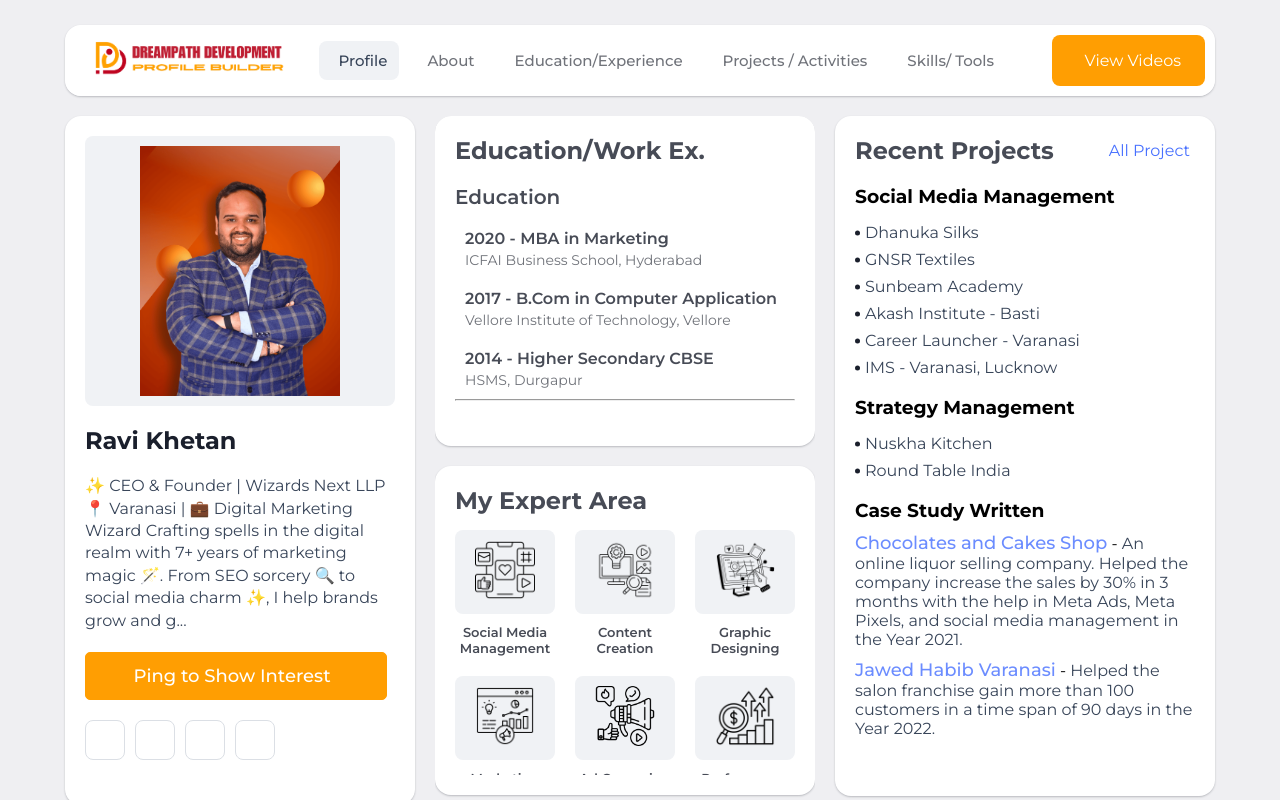
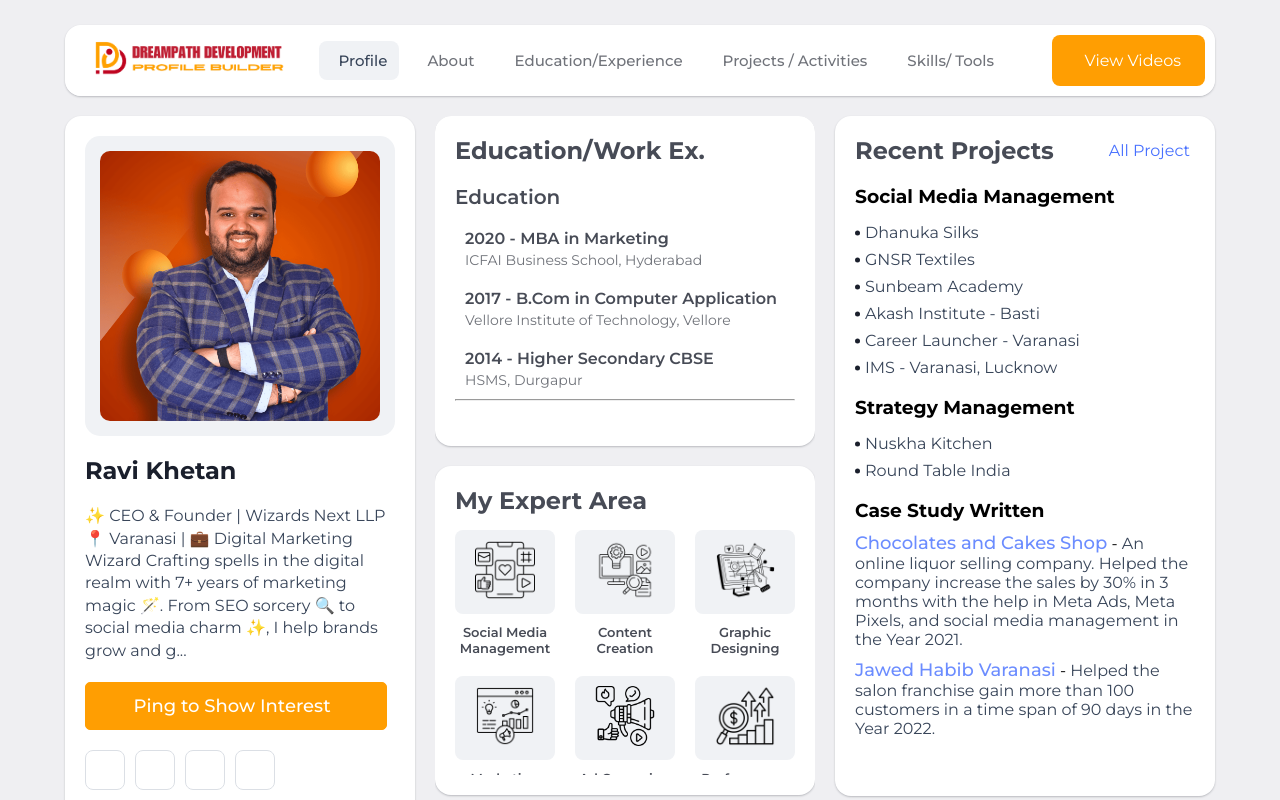
Before and after one commit to priyesshrai/dpd-03, a Next.js app: page / in a window 1280 px wide. Shown: the top 800 px of the page. Built offline with nearby package versions, Linux system fonts and the light colour scheme; a web font is replaced by a local one.

Commit message:
feat: enhance profile image handling with improved dimensions and styling

```diff
--- a/src/app/globals.css
+++ b/src/app/globals.css
@@ -254,17 +254,19 @@ main {
     .profile-container {
       position: relative;
       width: 100%;
+      height: 300px;
       background-color: var(--light-bg);
       display: flex;
       justify-content: center;
-      padding-top: 10px;
-      padding-bottom: 10px;
-      border-radius: 8px;
+      padding: 15px;
+      border-radius: 15px;
 
       img {
-        height: auto;
-        max-width: 100%;
-        width: 200px;
+        border-radius: 10px;
+        width: 100%;
+        height: 100%;
+        object-fit: cover;
+        object-position: center;
       }
     }
 
--- a/src/app/public/user/[userName]/UserProfile.tsx
+++ b/src/app/public/user/[userName]/UserProfile.tsx
@@ -177,7 +177,7 @@ function SideBar({ userData, loading }: HeroProps) {
                         <div className="side-bar-wraper">
                             <div className="profile-container">
                                 <Image src={userData?.profile_photo || "/images/profile/default.png"}
-                                    width={200} height={278} alt='Profile' />
+                                    width={1080} height={1080} alt='Profile' />
                             </div>
                             <div className="user-data">
                                 <h1>{userData?.name ?? "User"}</h1>
--- a/src/app/user/[user]/UserProfile.tsx
+++ b/src/app/user/[user]/UserProfile.tsx
@@ -184,7 +184,7 @@ function SideBar({ userData, loading, userName }: HeroProps) {
                         <div className="side-bar-wraper">
                             <div className="profile-container">
                                 <Image src={userData?.profile_photo || "/images/profile/default.png"}
-                                    width={200} height={278} alt='Profile' />
+                                    width={1080} height={1080} alt='Profile' />
                             </div>
                             <div className="user-data">
                                 <h1>{userData?.name ?? ""}</h1>
```
